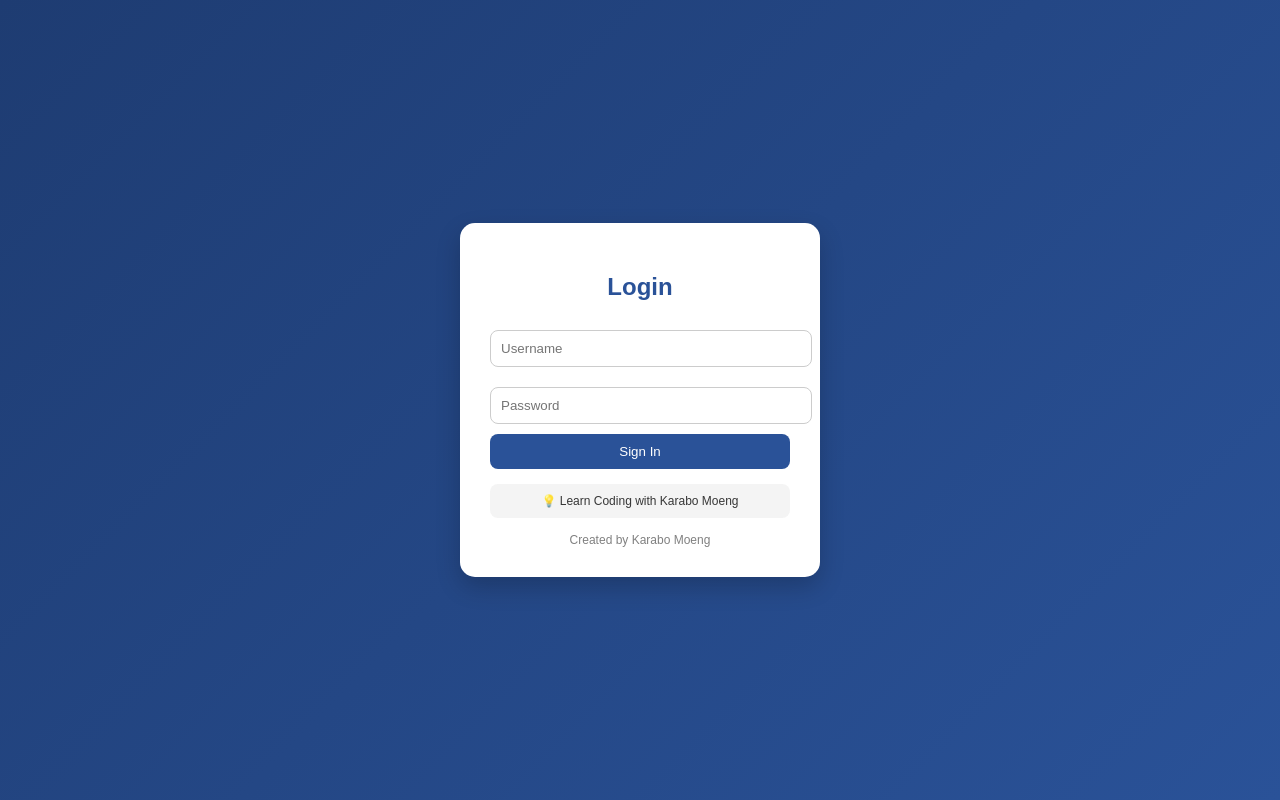
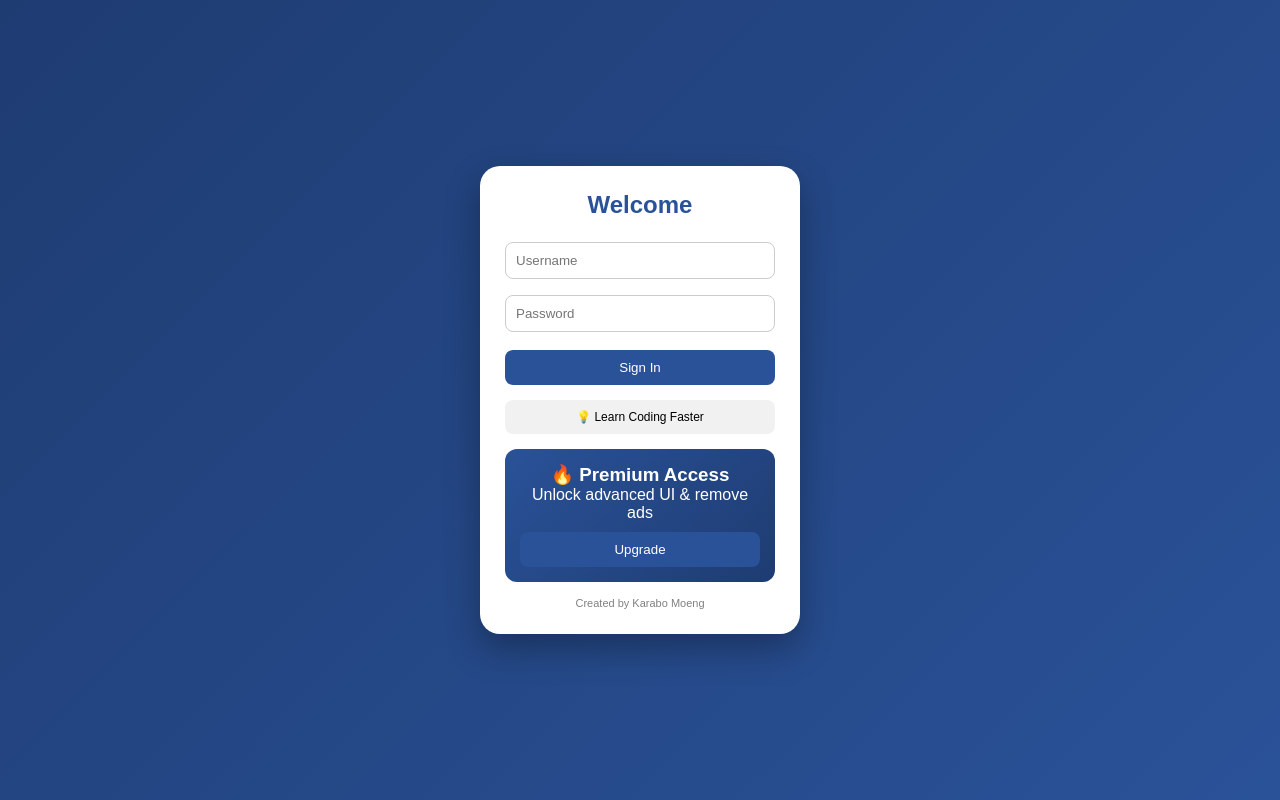
Before and after one commit to legend-2006/karabo-login-ui, a plain HTML site: page index.html in a window 1280 px wide. Drawn offline with Linux system fonts and the light colour scheme.

Commit message:
Revamp login UI with new features and styles
Updated the login UI with new styles, improved functionality, and added a premium upgrade option.

```diff
--- a/index.html
+++ b/index.html
@@ -2,50 +2,51 @@
 <html lang="en">
 <head>
 <meta charset="UTF-8">
-<title>Karabo Moeng Login UI</title>
+<title>Karabo Moeng | Login UI</title>
 
 <style>
+* {
+    margin: 0;
+    padding: 0;
+    box-sizing: border-box;
+    font-family: Arial, sans-serif;
+}
+
 body {
-    margin: 0;
-    font-family: Arial, sans-serif;
+    height: 100vh;
     background: linear-gradient(135deg, #1e3c72, #2a5298);
-    height: 100vh;
     display: flex;
     justify-content: center;
     align-items: center;
 }
 
-/* Login Card */
+/* Main Card */
 .container {
+    width: 320px;
     background: white;
-    padding: 30px;
-    border-radius: 15px;
-    width: 300px;
-    box-shadow: 0 10px 25px rgba(0,0,0,0.2);
-    animation: slideUp 1s ease;
+    border-radius: 20px;
+    padding: 25px;
+    box-shadow: 0 15px 35px rgba(0,0,0,0.3);
+    animation: fadeIn 1s ease;
 }
 
-@keyframes slideUp {
-    from {
-        transform: translateY(50px);
-        opacity: 0;
-    }
-    to {
-        transform: translateY(0);
-        opacity: 1;
-    }
+@keyframes fadeIn {
+    from {opacity: 0; transform: translateY(40px);}
+    to {opacity: 1; transform: translateY(0);}
 }
 
+/* Title */
 h2 {
     text-align: center;
     color: #2a5298;
+    margin-bottom: 15px;
 }
 
 /* Inputs */
 input {
     width: 100%;
     padding: 10px;
-    margin: 10px 0;
+    margin: 8px 0;
     border-radius: 8px;
     border: 1px solid #ccc;
     transition: 0.3s;
@@ -64,6 +65,7 @@ button {
     color: white;
     border: none;
     border-radius: 8px;
+    margin-top: 10px;
     cursor: pointer;
     transition: 0.3s;
 }
@@ -73,7 +75,14 @@ button:hover {
     transform: scale(1.05);
 }
 
-/* Fake Ad */
+/* Status Message */
+#status {
+    text-align: center;
+    margin-top: 10px;
+    font-size: 12px;
+}
+
+/* Ad Banner */
 .ad {
     margin-top: 15px;
     background: #f1f1f1;
@@ -81,20 +90,29 @@ button:hover {
     border-radius: 8px;
     text-align: center;
     font-size: 12px;
-    animation: fade 3s infinite;
 }
 
-@keyframes fade {
-    0% {opacity: 1;}
-    50% {opacity: 0.5;}
-    100% {opacity: 1;}
+/* Promo Card */
+.promo {
+    margin-top: 15px;
+    padding: 15px;
+    border-radius: 12px;
+    background: linear-gradient(135deg, #2a5298, #1e3c72);
+    color: white;
+    text-align: center;
+    animation: pop 1s ease;
 }
 
-/* Signature */
+@keyframes pop {
+    from {transform: scale(0.8); opacity: 0;}
+    to {transform: scale(1); opacity: 1;}
+}
+
+/* Footer */
 .footer {
     margin-top: 15px;
     text-align: center;
-    font-size: 12px;
+    font-size: 11px;
     color: gray;
 }
 </style>
@@ -103,44 +121,68 @@ button:hover {
 <body>
 
 <div class="container">
-    <h2>Login</h2>
 
-    <input type="text" placeholder="Username">
-    <input type="password" placeholder="Password">
+    <h2>Welcome</h2>
+
+    <input type="text" id="username" placeholder="Username">
+    <input type="password" id="password" placeholder="Password">
 
     <button onclick="login()">Sign In</button>
 
+    <div id="status"></div>
+
     <div class="ad" id="adText">
-        🔥 Upgrade to Premium Version 🔥
+        🚀 Build Apps with Karabo Moeng
+    </div>
+
+    <div class="promo">
+        <h3>🔥 Premium Access</h3>
+        <p>Unlock advanced UI & remove ads</p>
+        <button onclick="upgrade()">Upgrade</button>
     </div>
 
     <div class="footer">
         Created by Karabo Moeng
     </div>
+
 </div>
 
 <script>
-// Karabo Moeng Project
+// ===== Karabo Moeng Project =====
 
 function login() {
-    alert("Welcome! This UI was built by Karabo Moeng");
+    let user = document.getElementById("username").value;
+    let pass = document.getElementById("password").value;
+
+    if(user === "" || pass === "") {
+        document.getElementById("status").innerHTML = "❌ Fill all fields";
+        document.getElementById("status").style.color = "red";
+    } else {
+        document.getElementById("status").innerHTML = "✅ Login Successful";
+        document.getElementById("status").style.color = "green";
+    }
 }
 
-// Rotating Ad Text
+function upgrade() {
+    alert("Premium feature coming soon 🚀\nBy Karabo Moeng");
+}
+
+/* Rotating Ads */
 const ads = [
-    "🔥 Upgrade to Premium 🔥",
-    "💡 Learn Coding with Karabo Moeng",
-    "🚀 Build Apps Faster!",
-    "🎯 Become a Developer Today"
+    "🚀 Build Apps with Karabo Moeng",
+    "💡 Learn Coding Faster",
+    "🔥 Upgrade Your Skills",
+    "🎯 Become a Developer"
 ];
 
-let index = 0;
+let i = 0;
 
 setInterval(() => {
-    document.getElementById("adText").innerText = ads[index];
-    index = (index + 1) % ads.length;
+    document.getElementById("adText").innerText = ads[i];
+    i = (i + 1) % ads.length;
 }, 2000);
 
+console.log("Project built by Karabo Moeng");
 </script>
 
 </body>
```
